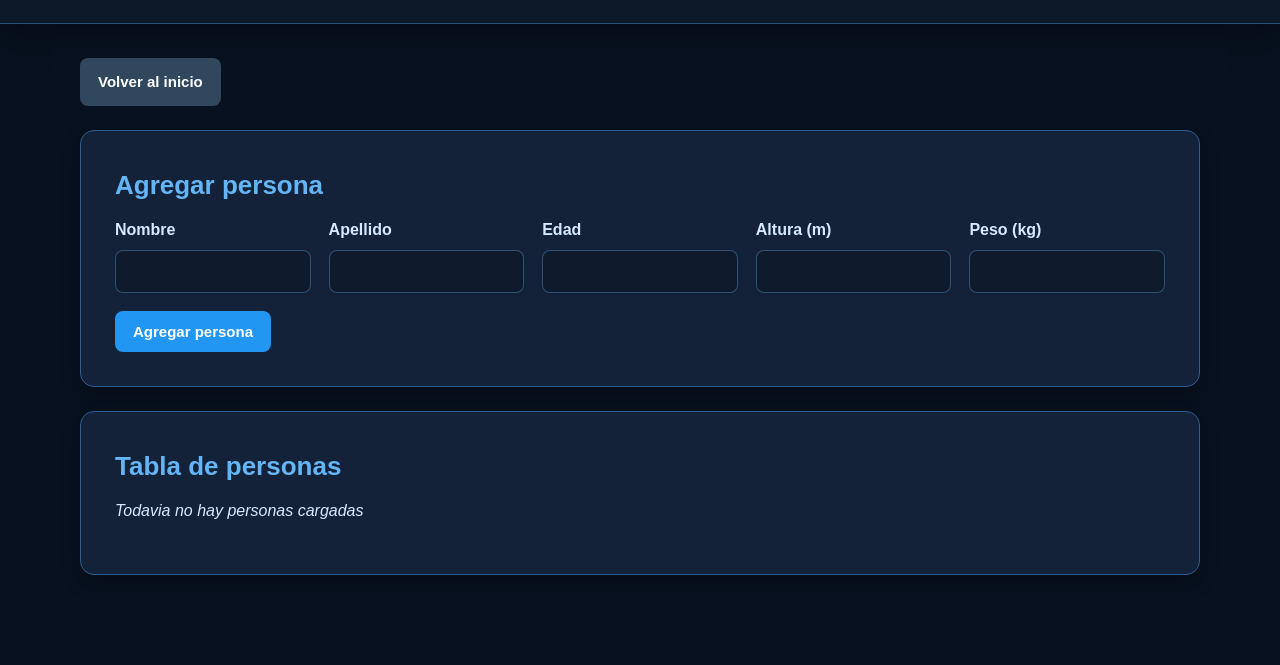
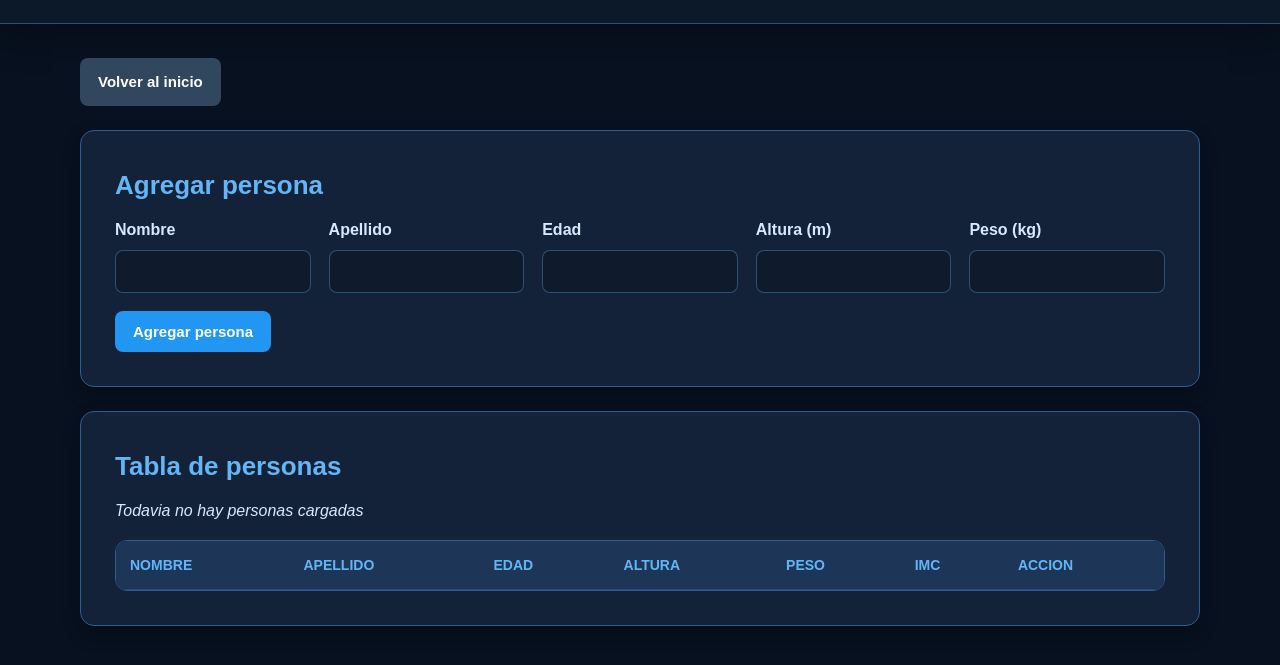
Before and after one commit to NachitooAzcurra/Trabajo-Practico-N3-Programacion-III, a plain HTML site: page personas.html in a window 1280 px wide. Shown: the part 111-776 px from the top of the page. Drawn offline with Linux system fonts and the light colour scheme; a script that the page names is missing.

Commit message:
Implementar el agregado dinámico de personas a la tabla

```diff
--- a/personas.html
+++ b/personas.html
@@ -53,7 +53,22 @@
       <h2>Tabla de personas</h2>
       <p id="mensajePersonas" class="mensaje-vacio">Todavia no hay personas cargadas</p>
 
-
+      <div class="tabla-contenedor">
+        <table>
+          <thead>
+            <tr>
+              <th>Nombre</th>
+              <th>Apellido</th>
+              <th>Edad</th>
+              <th>Altura</th>
+              <th>Peso</th>
+              <th>IMC</th>
+              <th>Accion</th>
+            </tr>
+          </thead>
+          <tbody id="tablaPersonas"></tbody>
+        </table>
+      </div>
     </section>
   </main>
   <script src="js/personas.js"></script>
```
